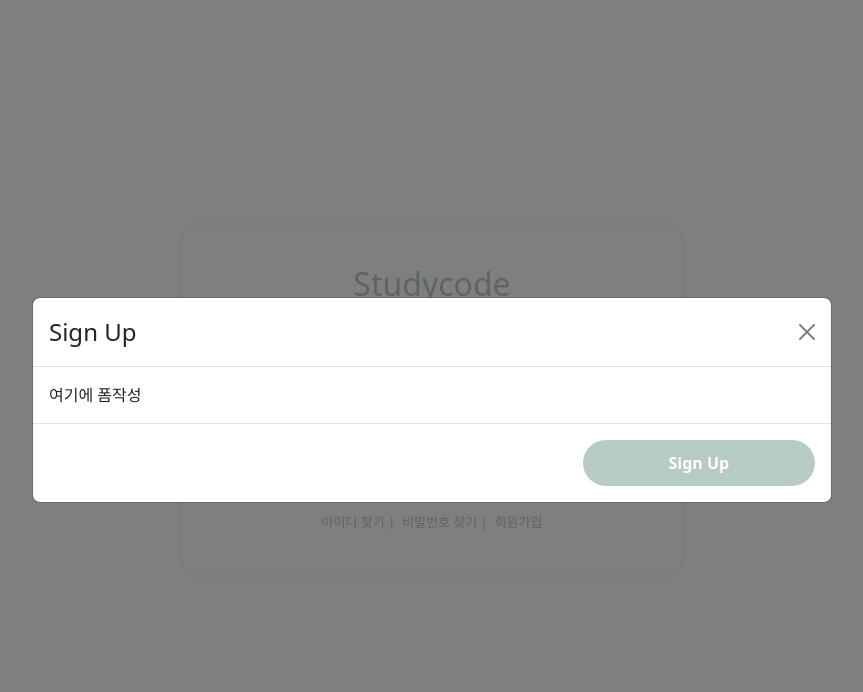
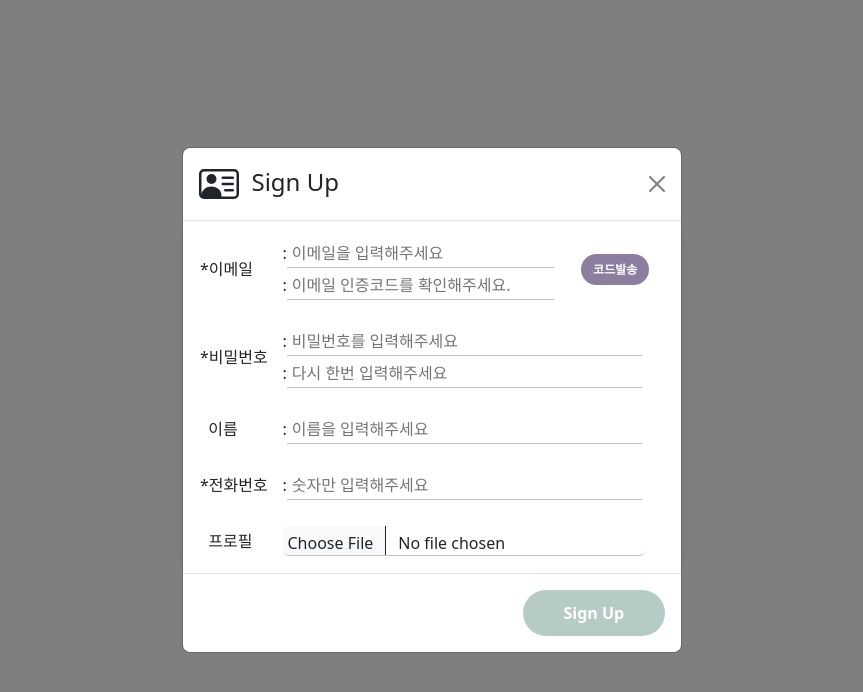
Before and after one commit to mindyhere/studycode, a React (Create React App) app in the folder src/main/front/: page / in a window 1280 px wide. Both pictures are taken after a click on the link "회원가입". Shown: the top 692 px of the page, without its empty margins (208-1071 px from the left). Built offline with nearby package versions, Linux system fonts and the light colour scheme.

Commit message:
[edit] 회원가입창 스타일 수정, 정규식 검사 코드 추가

```diff
--- a/src/main/front/src/App.css
+++ b/src/main/front/src/App.css
@@ -67,3 +67,60 @@
     position: relative;
     overflow: hidden;
 }
+
+/* 활성/비활성 토글버튼 */
+.btn-check.disabled {
+    display: inline-flex;
+    align-items: center;
+    justify-content: center;
+    gap: 10px;
+    text-align: center;
+    white-space: nowrap;
+    vertical-align: middle;
+    -webkit-user-select: none;
+    -moz-user-select: none;
+    -ms-user-select: none;
+    user-select: none;
+    padding: 8px;
+    font-weight: bold;
+    font-size: 12px;
+    line-height: 13px;
+    border-radius: 30px;
+    cursor: pointer;
+    z-index: 5;
+    transition: all 0.4s ease-in-out;
+    border: 1px solid transparent;
+    overflow: hidden;
+    background: #8C7E9E;
+    color: #ffffff;
+    position: relative;
+    overflow: hidden;
+}
+
+.btn-check.active {
+    display: inline-flex;
+    align-items: center;
+    justify-content: center;
+    gap: 10px;
+    text-align: center;
+    white-space: nowrap;
+    vertical-align: middle;
+    -webkit-user-select: none;
+    -moz-user-select: none;
+    -ms-user-select: none;
+    user-select: none;
+    padding: 8px;
+    font-weight: bold;
+    font-size: 12px;
+    line-height: 13px;
+    border-radius: 30px;
+    cursor: pointer;
+    z-index: 5;
+    transition: all 0.4s ease-in-out;
+    border: 1px solid transparent;
+    overflow: hidden;
+    background: #4e817269;
+    color: white;
+    position: relative;
+    overflow: hidden;
+}
--- a/src/main/front/src/css/Login.css
+++ b/src/main/front/src/css/Login.css
@@ -20,7 +20,7 @@
 .form-field {
     display: flex;
     flex-flow: column wrap;
-    width: 60%;
+    width: 100%;
 }
 
 .form-field input {
@@ -32,9 +32,11 @@
     transition: border-bottom 0.1s ease-in-out 0.1s;
 }
 
-.form-field input:focus {
-    border-bottom: 1px solid rgba(111, 153, 143, 0.432);
-}
+/*.form-field input[type="file"] {*/
+/*    border: none;*/
+/*    border: 1px solid rgba(116, 116, 116, 0.44);*/
+/*    outline: none;*/
+/*}*/
 
 h2 {
     color: #4e817269;
--- a/src/main/front/src/pages/JoinModal.js
+++ b/src/main/front/src/pages/JoinModal.js
@@ -1,34 +1,35 @@
 import React, { useRef, useState } from "react";
-import { useNavigate } from "react-router";
+import "../css/Login.css";
 import Modal from "react-bootstrap/Modal";
-import { Button } from "react-bootstrap";
+import { PersonVcard } from "react-bootstrap-icons";
+
+import AuthService from "../services/AuthService";
 
 function JoinModal(props) {
   const [email, setEmail] = useState("");
-  const userEmail = useRef();
-  const pwd = useRef();
-  const pwdChk = useRef();
+  const emailRef = useRef();
+  const [confirmCode, setConfirmCode] = useState("");
+  const confirmCodeRef = useRef();
+  const passwd = useRef();
+  const pwCheck = useRef();
   const name = useRef();
-  const [phoneNum, setPhoneNum] = useState("");
-  const phone = useRef();
+  const [phone, setPhoneNum] = useState("");
+  const phoneNum = useRef();
   const profile = useRef();
   const [chkdId, setChkdId] = useState("");
   const emailChk = useRef();
-  const [check, setCheck] = useState(false);
+  const [active, setActive] = useState(false);
 
-  const emailRegEx =
-    /^[A-Za-z0-9]([-_.]?[A-Za-z0-9])*@[A-Za-z0-9]([-_.]?[A-Za-z0-9])*\.[A-Za-z]{2,3}$/;
-
-  const idCheck = (e) => {
-    setChkdId(e);
-  };
-
-  const handleChange = (val, opt) => {
-    const phoneRegEx = /^[0-9\b -]{0,13}$/;
-    const businessRegEx = /^[0-9\b -]{0,12}$/;
-    switch (opt) {
+  const handleRegex = (val, type) => {
+    const phoneRegex = /^[0-9\b -]{0,13}$/;
+    const emailRegex =
+      /^[A-Za-z0-9]([-_.]?[A-Za-z0-9])*@[A-Za-z0-9]([-_.]?[A-Za-z0-9])*\.[A-Za-z]{2,3}$/;
+    switch (type) {
+      case "email":
+        emailRegex.test(val) ? setActive(true) : setActive(false);
+        break;
       case "phone":
-        if (phoneRegEx.test(val)) {
+        if (phoneRegex.test(val)) {
           setPhoneNum(
             val.replace(/-/g, "").replace(/(\d{3})(\d{4})(\d{4})/, "$1-$2-$3"),
           );
@@ -37,35 +38,161 @@
     }
   };
 
-  const emailCheck = (e) => {
-    // 형식에 맞을 경우, true 리턴
-    emailRegEx.test(e.target.value) ? setCheck(true) : setCheck(false);
-  };
-
   return (
     <>
       <Modal
         show={props.show}
         onHide={props.onHide}
         backdrop={"static"}
-        size="lg"
         scrollable={true}
         keyboard={false}
         centered
       >
         <Modal.Header closeButton>
-          <Modal.Title>Sign Up</Modal.Title>
+          <Modal.Title>
+            <PersonVcard size={40} />
+            &nbsp;&nbsp;Sign Up
+          </Modal.Title>
         </Modal.Header>
-        <Modal.Body>여기에 폼작성</Modal.Body>
+        <Modal.Body>
+          <div className="form-field">
+            <div className="container-fluid">
+              <div className="row">
+                <table className="col-md">
+                  <tr>
+                    <td rowSpan={2}>*이메일</td>
+                    <td>
+                      :
+                      <input
+                        className="input"
+                        type="email"
+                        value={email}
+                        id={emailRef}
+                        ref={emailRef}
+                        onChange={(e) => {
+                          setEmail(e.target.value);
+                          handleRegex(e.target.value, "email");
+                        }}
+                        placeholder="이메일을 입력해주세요"
+                        align="center"
+                        style={{ width: "90%" }}
+                      />
+                    </td>
+                    <td rowSpan={2}>
+                      <button
+                        value={confirmCode}
+                        className={
+                          "btn-check " + (active ? "active" : "disabled")
+                        }
+                        disabled={active ? false : true}
+                      >
+                        &nbsp;코드발송&nbsp;
+                      </button>
+                    </td>
+                  </tr>
+                  <tr>
+                    <td>
+                      :
+                      <input
+                        className="input"
+                        type="text"
+                        ref={confirmCodeRef}
+                        placeholder="이메일 인증코드를 확인해주세요."
+                        align="center"
+                        style={{ width: "90%" }}
+                      />
+                    </td>
+                  </tr>
+                  <br />
+                  <tr>
+                    <td rowSpan={2}>*비밀번호</td>
+                    <td colSpan={2}>
+                      :
+                      <input
+                        className="input"
+                        type="password"
+                        ref={passwd}
+                        placeholder="비밀번호를 입력해주세요"
+                        align="center"
+                        style={{ width: "93%" }}
+                      />
+                    </td>
+                  </tr>
+
+                  <tr>
+                    <td colSpan={2}>
+                      :
+                      <input
+                        className="input"
+                        type="password"
+                        ref={pwCheck}
+                        placeholder="다시 한번 입력해주세요"
+                        align=""
+                        style={{ width: "93%" }}
+                      />
+                    </td>
+                  </tr>
+                  <br />
+                  <tr>
+                    <td>&nbsp;&nbsp;이름</td>
+                    <td colSpan={2}>
+                      :
+                      <input
+                        className="input"
+                        type="text"
+                        ref={name}
+                        placeholder="이름을 입력해주세요"
+                        align="center"
+                        style={{ width: "93%" }}
+                      />
+                    </td>
+                  </tr>
+                  <br />
+                  <tr>
+                    <td>*전화번호</td>
+                    <td colSpan={2}>
+                      :
+                      <input
+                        className="input"
+                        type="text"
+                        maxLength={13}
+                        onChange={(e) => {
+                          handleRegex(e.target.value, "phone");
+                        }}
+                        value={phone}
+                        ref={phoneNum}
+                        placeholder="숫자만 입력해주세요"
+                        align="center"
+                        style={{ width: "93%" }}
+                      />
+                    </td>
+                  </tr>
+                  <br />
+                  <tr>
+                    <td>&nbsp;&nbsp;프로필</td>
+                    <td colSpan={2}>
+                      <input
+                        className="form-control"
+                        type="file"
+                        ref={profile}
+                        style={{ width: "95%" }}
+                      />
+                    </td>
+                  </tr>
+                </table>
+              </div>
+            </div>
+          </div>
+        </Modal.Body>
         <Modal.Footer>
-          <Button
+          <button
             className={"btn-main"}
             onClick={() => {
               window.location.reload();
             }}
           >
             Sign Up
-          </Button>
+          </button>
         </Modal.Footer>
       </Modal>
     </>
--- a/src/main/front/src/pages/LoginPage.js
+++ b/src/main/front/src/pages/LoginPage.js
@@ -61,7 +61,7 @@
         <div className="organize-form form-area-signin">
           <h2 align="center">Studycode</h2>
           <br />
-          <div className="form-field">
+          <div className="form-field" style={{width:"60%"}}>
             <input
               className="input"
               type="text"
@@ -71,7 +71,7 @@
             />
           </div>
           <br />
-          <div className="form-field">
+          <div className="form-field" style={{width:"60%"}}>
             <input
               className="input"
               type="password"
@@ -99,7 +99,7 @@
                 AuthService.getUserEmail();
               }}
             >
-              아이디 찾기&nbsp;
+              아이디 찾기&nbsp;&nbsp;
             </a>
             |
             <a
@@ -107,7 +107,7 @@
                 AuthService.setTemporalPasswd();
               }}
             >
-              &nbsp; 비밀번호 찾기&nbsp;
+              &nbsp; 비밀번호 찾기&nbsp;&nbsp;
             </a>
             |
             <a
```
Also changed, not shown: 1 other file (tests, documents, lock files or other folders). Lines whose indentation alone changed are shown as unchanged.
